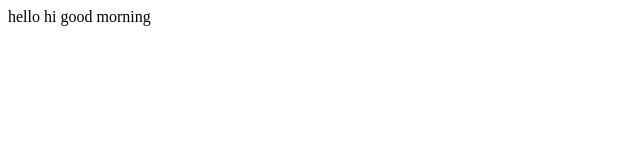
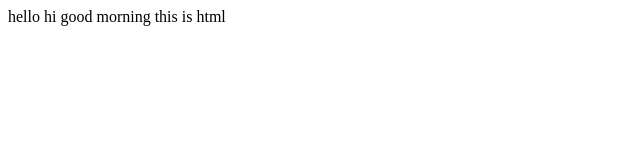
Before and after one commit to santhoshkotla4548/git_assign, a plain HTML site: page index.html in a window 1280 px wide. Shown: the full height of the page, 0-640 px from the left. Drawn offline with Linux system fonts and the light colour scheme.

Commit message:
made changes to index

```diff
--- a/index.html
+++ b/index.html
@@ -4,5 +4,6 @@
 	</head>
 	<body>
 		hello hi good morning
+		this is html
 	</body>
 </html>
```
